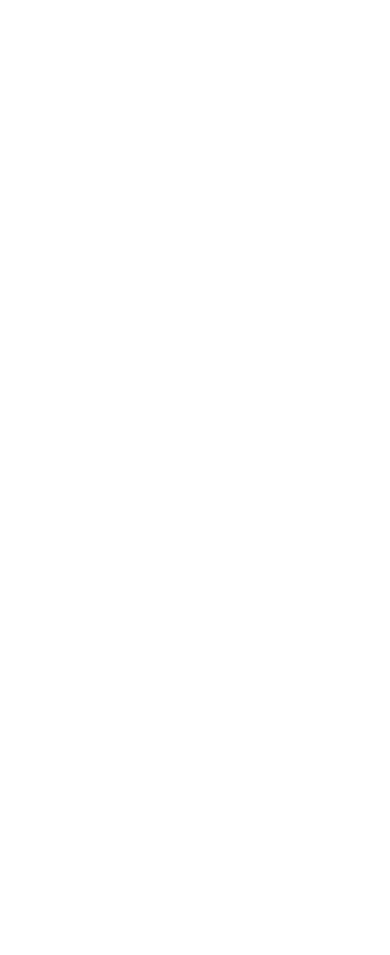
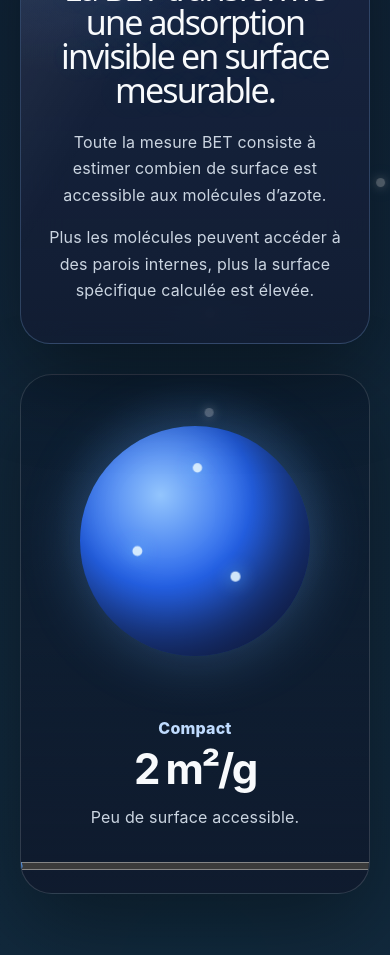
Before and after one commit to AlexDevLab-Hub/Surface-sp-cifique-pour-les-d-butants-, a React (Vite) app: page / in a window 390 px wide. Shown: the part 9440-10395 px from the top of the page. Before the commit the page ends 9251 px from the top, so only its background shows below. Built offline with nearby package versions, Linux system fonts and the light colour scheme.

Commit message:
conclusion

```diff
--- a/src/App.css
+++ b/src/App.css
@@ -1492,3 +1492,213 @@
     transform: translate3d(0, 0, 0);
   }
 }
+
+.betVisual {
+  min-height: 520px;
+  position: relative;
+  overflow: hidden;
+  border-radius: 32px;
+  border: 1px solid rgba(255,255,255,0.14);
+  background:
+    radial-gradient(circle at 50% 28%, rgba(96,165,250,0.20), transparent 34%),
+    linear-gradient(180deg, rgba(2,6,23,0.24), rgba(15,23,42,0.78));
+  box-shadow: 0 30px 90px rgba(0,0,0,0.38);
+}
+
+.betParticle {
+  position: absolute;
+  left: 50%;
+  top: 32%;
+  width: 230px;
+  height: 230px;
+  transform: translate(-50%, -50%);
+  border-radius: 50%;
+  background:
+    radial-gradient(circle at 32% 28%, rgba(255,255,255,0.9), transparent 0 9%, transparent 10%),
+    radial-gradient(circle at 35% 30%, #93c5fd, #2563eb 42%, #1e3a8a 78%);
+  box-shadow:
+    inset -28px -32px 55px rgba(0,0,0,0.45),
+    0 0 60px rgba(96,165,250,0.32);
+  transition: background 0.45s ease, box-shadow 0.45s ease;
+}
+
+.betPore {
+  position: absolute;
+  border-radius: 50%;
+
+  background: #020617;
+
+  opacity: 0;
+
+ box-shadow:
+  inset 3px 3px 8px rgba(255,255,255,0.05),
+  inset -4px -4px 12px rgba(0,0,0,0.95);
+
+  transition:
+    opacity 0.45s ease,
+    transform 0.45s ease;
+}
+
+.betPore.p1 {
+  width: 34px;
+  height: 34px;
+  left: 55px;
+  top: 62px;
+}
+
+.betPore.p2 {
+  width: 48px;
+  height: 48px;
+  right: 48px;
+  top: 76px;
+}
+
+.betPore.p3 {
+  width: 38px;
+  height: 38px;
+  left: 88px;
+  bottom: 54px;
+}
+
+.betPore.p4 {
+  width: 18px;
+  height: 18px;
+  right: 82px;
+  bottom: 62px;
+}
+
+.betPore.p5 {
+  width: 14px;
+  height: 14px;
+  left: 128px;
+  top: 44px;
+}
+
+.betPore.p6 {
+  width: 12px;
+  height: 12px;
+  left: 72px;
+  top: 46px;
+}
+
+.betPore.p7 {
+  width: 10px;
+  height: 10px;
+  right: 78px;
+  top: 56px;
+}
+
+.betPore.p8 {
+  width: 11px;
+  height: 11px;
+  left: 66px;
+  bottom: 84px;
+}
+
+.betPore.p9 {
+  width: 9px;
+  height: 9px;
+  right: 94px;
+  bottom: 46px;
+}
+
+.betLevel1 .p1,
+.betLevel1 .p2,
+
+.betLevel2 .p1,
+.betLevel2 .p2,
+.betLevel2 .p3,
+.betLevel2 .p6,
+.betLevel2 .p7,
+
+.betLevel3 .betPore {
+  opacity: 1;
+}
+
+.betLevel3 .betPore {
+  transform: scale(0.85);
+}
+
+.betNitrogen {
+  position: absolute;
+  width: 9px;
+  height: 9px;
+  border-radius: 50%;
+  background: rgba(224,242,254,0.92);
+  box-shadow: 0 0 16px rgba(125,211,252,0.8);
+  opacity: 0;
+  transition: opacity 0.45s ease, transform 0.45s ease;
+}
+
+.betNitrogen {
+  animation: betNitrogenDrift 3.8s ease-in-out infinite;
+}
+
+.betNitrogen:nth-of-type(3n) {
+  animation-delay: 0.6s;
+}
+
+.betNitrogen:nth-of-type(3n + 1) {
+  animation-delay: 1.2s;
+}
+
+@keyframes betNitrogenDrift {
+  0% {
+    transform: translate3d(0, 0, 0) scale(1);
+  }
+
+  50% {
+    transform: translate3d(8px, -10px, 0) scale(1.12);
+  }
+
+  100% {
+    transform: translate3d(0, 0, 0) scale(1);
+  }
+}
+
+.betNitrogen:nth-of-type(6n+1) { left: 12%; top: 20%; }
+.betNitrogen:nth-of-type(6n+2) { left: 78%; top: 28%; }
+.betNitrogen:nth-of-type(6n+3) { left: 35%; top: 76%; }
+.betNitrogen:nth-of-type(6n+4) { left: 62%; top: 68%; }
+.betNitrogen:nth-of-type(6n+5) { left: 48%; top: 18%; }
+.betNitrogen:nth-of-type(6n) { left: 20%; top: 56%; }
+
+.betLevel0 .betNitrogen:nth-of-type(n+10):nth-of-type(-n+12),
+.betLevel1 .betNitrogen:nth-of-type(n+10):nth-of-type(-n+16),
+.betLevel2 .betNitrogen:nth-of-type(n+10):nth-of-type(-n+21),
+.betLevel3 .betNitrogen {
+  opacity: 1;
+}
+
+.betCounter {
+  position: absolute;
+
+  width: 420px;
+  left: 50%;
+  bottom: -25px;
+
+  transform: translateX(-50%);
+
+  padding: 22px;
+  border-radius: 24px;
+}
+
+.betCounter span {
+  display: block;
+  margin-bottom: 8px;
+  color: #bfdbfe;
+  font-weight: 800;
+}
+
+.betCounter strong {
+  display: block;
+  color: #f8fafc;
+  font-size: clamp(42px, 5vw, 78px);
+  line-height: 1;
+  letter-spacing: -0.06em;
+}
+
+.betCounter p {
+  margin: 14px auto 18px;
+  max-width: 420px;
+}
--- a/src/App.jsx
+++ b/src/App.jsx
@@ -128,6 +128,21 @@
 
         <EnergyVisual />
       </section>
+      <section id="conclusion" className="section twoCols">
+  <TextCard
+    badge="7. Conclusion"
+    title="La BET transforme une adsorption invisible en surface mesurable."
+  >
+    <p>
+      Toute la mesure BET consiste à estimer combien de surface est accessible aux molécules d’azote.
+    </p>
+    <p>
+      Plus les molécules peuvent accéder à des parois internes, plus la surface spécifique calculée est élevée.
+    </p>
+  </TextCard>
+
+  <BETConclusion />
+</section>
     </main>
   )
 }
@@ -173,6 +188,7 @@
       <a href="#sequence">Adsorption</a>
       <a href="#azote">Condensation</a>
       <a href="#energie">Énergie</a>
+      <a href="#conclusion">Conclusion</a>
     </nav>
   )
 }
@@ -551,6 +567,71 @@
   )
 }
 
+function BETConclusion() {
+  const [level, setLevel] = useState(0)
+
+  const steps = [
+    {
+      label: 'Compact',
+      value: 2,
+      text: 'Peu de surface accessible.',
+    },
+    {
+      label: 'Poreux',
+      value: 85,
+      text: 'Les pores ajoutent de la surface interne.',
+    },
+    {
+      label: 'Très poreux',
+      value: 250,
+      text: 'L’azote atteint beaucoup plus de parois.',
+    },
+    {
+      label: 'Microporeux',
+      value: 500,
+      text: 'La surface accessible devient très élevée.',
+    },
+  ]
+
+  const current = steps[level]
+
+  return (
+    <div className="betVisual">
+      <div className={`betParticle betLevel${level}`}>
+<span className="betPore p1" />
+<span className="betPore p2" />
+<span className="betPore p3" />
+<span className="betPore p4" />
+<span className="betPore p5" />
+
+<span className="betPore p6" />
+<span className="betPore p7" />
+
+<span className="betPore p8" />
+<span className="betPore p9" />
+
+        {Array.from({ length: 30 }).map((_, i) => (
+          <span key={i} className={`betNitrogen n${i}`} />
+        ))}
+      </div>
+
+      <div className="betCounter">
+        <span>{current.label}</span>
+        <strong>{current.value} m²/g</strong>
+        <p>{current.text}</p>
+
+        <input
+          type="range"
+          min="0"
+          max="3"
+          value={level}
+          onChange={(e) => setLevel(Number(e.target.value))}
+        />
+      </div>
+    </div>
+  )
+}
+
 function EnergyVisual() {
   return (
     <div className="energyBox">
```
